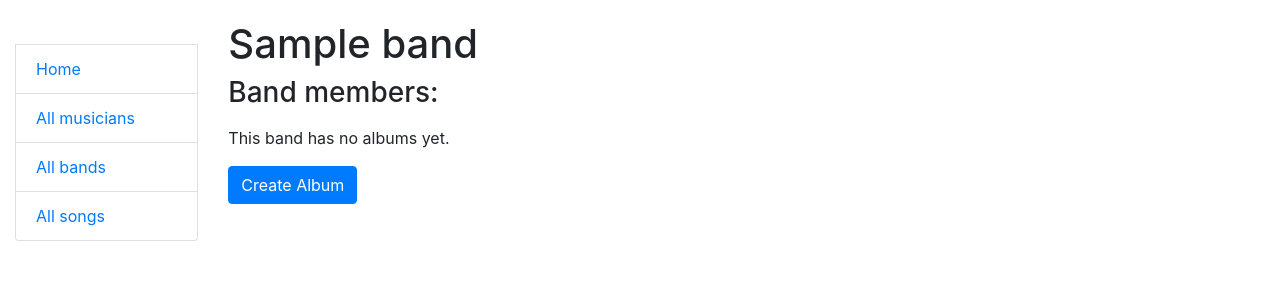
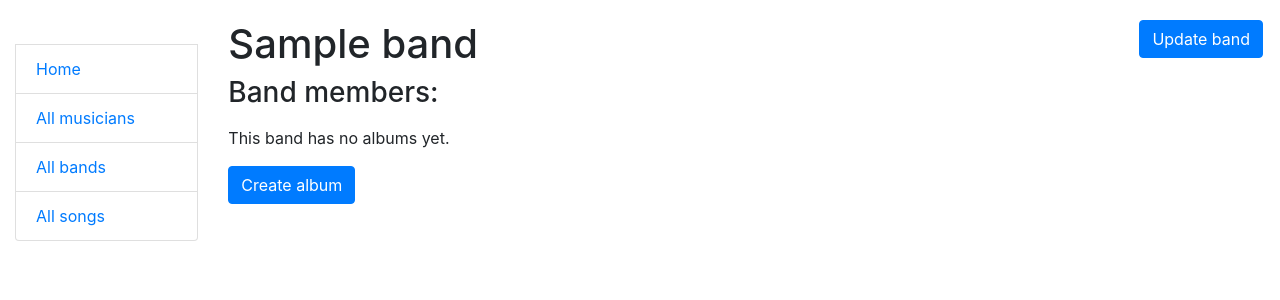
Before and after one commit to vlodek69/music-school, a Django app: page /bands/1/ in a window 1280 px wide. Shown: the top 300 px of the page. Run offline with Django 4.2, Linux system fonts and the light colour scheme; tables that the repository leaves empty hold one stand-in row (values such as "Sample post").

Commit message:
Add band-update page

```diff
--- a/catalog/urls.py
+++ b/catalog/urls.py
@@ -3,7 +3,7 @@ from django.urls import path
 from catalog.views import index, MusicianListView, BandListView, SongListView, \
     SongDetailView, BandDetailView, MusicianDetailView, MusicianCreateView, \
     MusicianUpdateView, song_create_view, BandCreateView, album_create_view, \
-    album_update_view, song_update_view
+    album_update_view, song_update_view, BandUpdateView
 
 urlpatterns = [
     path("", index, name="index"),
@@ -26,6 +26,9 @@ urlpatterns = [
     path("bands/", BandListView.as_view(), name="band-list"),
     path("bands/<int:pk>/", BandDetailView.as_view(), name="band-detail"),
     path("bands/create/", BandCreateView.as_view(), name="band-create"),
+    path(
+        "bands/<int:pk>/update/", BandUpdateView.as_view(), name="band-update"
+    ),
     path("album/create/", album_create_view, name="album-create"),
     path("album/<int:pk>/update", album_update_view, name="album-update"),
     path("songs/", SongListView.as_view(), name="song-list"),
--- a/catalog/views.py
+++ b/catalog/views.py
@@ -65,6 +65,12 @@ class BandCreateView(generic.CreateView):
     model = Band
     fields = "__all__"
     success_url = reverse_lazy("catalog:band-list")
+
+
+class BandUpdateView(generic.UpdateView):
+    model = Band
+    fields = "__all__"
+    success_url = reverse_lazy("catalog:band-detail")
 
 
 def album_create_view(request):
--- a/templates/catalog/band_detail.html
+++ b/templates/catalog/band_detail.html
@@ -2,7 +2,12 @@
 
 {% block content %}
 
-  <h1>{{ band.name }}</h1>
+  <h1>
+    {{ band.name }}
+    <a href="{% url 'catalog:band-update' pk=band.id %}" class="btn btn-primary link-to-page">
+      Update band
+    </a>
+  </h1>
 
   {% if band.members %}
     <h3>Band members:</h3>
@@ -19,7 +24,7 @@
     <h3>
       Albums:
       <a href="{% url 'catalog:album-create' %}" class="btn btn-primary link-to-page">
-        Create
+        Create album
       </a>
     </h3>
     {% for album in band.albums.all %}
@@ -43,7 +48,7 @@
   {% else %}
     <p>This band has no albums yet.</p>
     <a href="{% url 'catalog:album-create' %}" class="btn btn-primary">
-      Create Album
+      Create album
     </a>
   {% endif %}
 
--- a/templates/catalog/band_form.html
+++ b/templates/catalog/band_form.html
@@ -2,11 +2,11 @@
 {% load crispy_forms_filters %}
 
 {% block content %}
-  <h1>Create band</h1>
+  <h1>{{ object|yesno:"Update,Create" }} band</h1>
   <form action="" method="post">
     {% csrf_token %}
     {{ form|crispy }}
 
-    <input type="submit" value="Create" class="btn btn-primary">
+    <input type="submit" value="{{ object|yesno:"Update,Create" }}" class="btn btn-primary">
   </form>
 {% endblock %}
```
